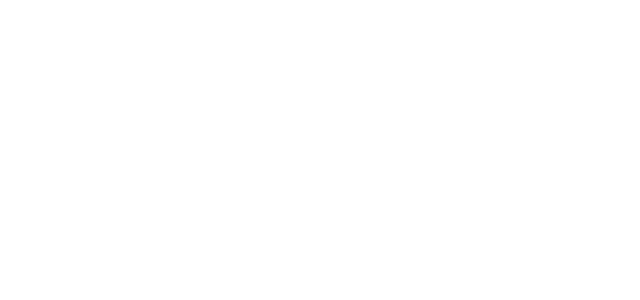
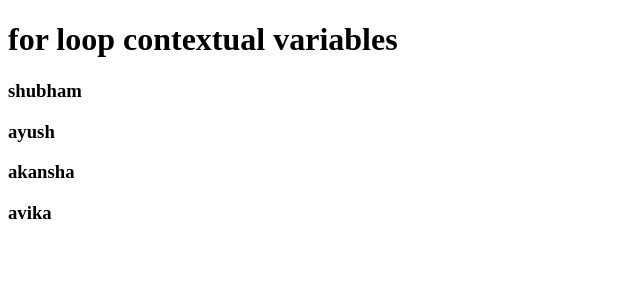
Before and after one commit to ShubhamDev021/Angular_Course, an Angular app: page / in a window 1280 px wide. Shown: the top 300 px of the page, without its empty margins (0-640 px from the left). Built offline with nearby package versions, Linux system fonts and the light colour scheme.

Commit message:
for loop contextual variables

```diff
--- a/src/app/app.component.html
+++ b/src/app/app.component.html
@@ -176,3 +176,9 @@
 </div> -->
 
 <!-- <button (click)="updateSignal()">Update signal</button> -->
+
+<h1>for loop contextual variables</h1>
+
+@for(user of users_new; track user) {
+  <h3>{{user}}</h3>
+}
--- a/src/app/app.component.ts
+++ b/src/app/app.component.ts
@@ -258,4 +258,12 @@
   //--------------------------------------
   // signal code starts
   //--------------------------------------
+
+  //-------------------------------------------
+  // for loop contextual variables code starts
+  //-------------------------------------------
+  users_new = ["shubham", "ayush", "akansha", "avika"];
+  //-------------------------------------------
+  // for loop contextual variables code ends
+  //-------------------------------------------
 }
```
